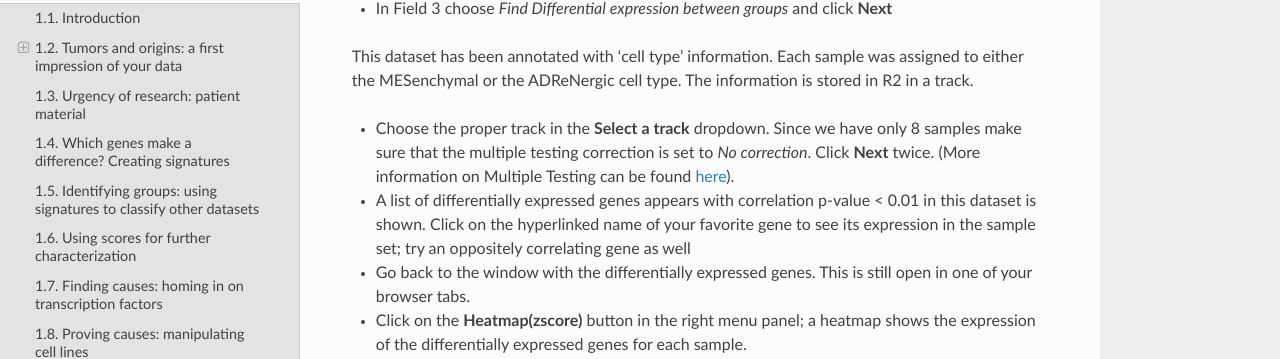
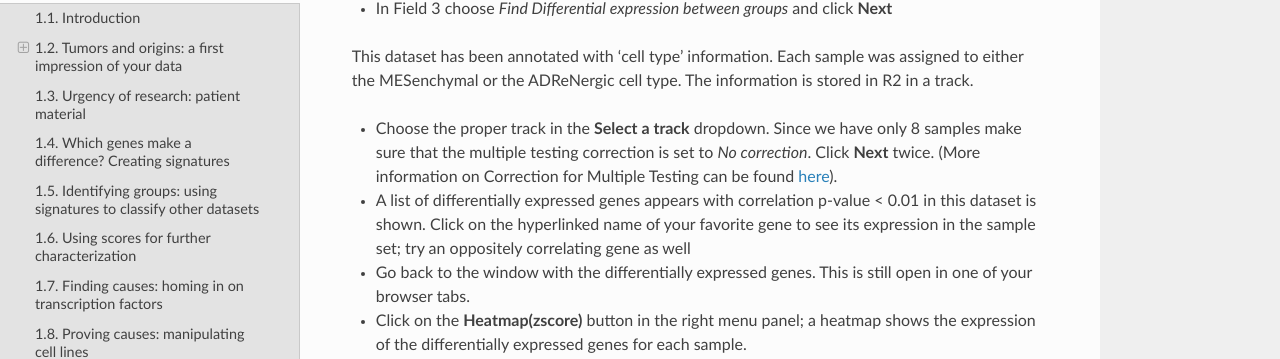
Before and after one commit to antronerds/r2-training-courses, a Sphinx documentation site: the page built from docs/Investigating_Tumor_Heterogeneity_student_version.md, in a window 1280 px wide and 900 px high, scrolled down 8398 px. Shown: the part 115-474 px from the top of the window. Built offline with Sphinx 7.4.7 and the Read the Docs theme 2.0.0, drawn with Linux system fonts in a browser that asks for light colours; pages that are not in the unit, such as notebooks, are missing from menus.

Commit message:
link correction

```diff
--- a/docs/Investigating_Tumor_Heterogeneity_student_version.md
+++ b/docs/Investigating_Tumor_Heterogeneity_student_version.md
@@ -273,7 +273,7 @@ We have identified two different types of cells that occur within the same patie
 * In Field 3 choose *Find Differential expression between groups* and click **Next**
 
 This dataset has been annotated with 'cell type' information. Each sample was assigned to either the MESenchymal or the ADReNergic cell type. The information is stored in R2 in a track.
-* Choose the proper track in the **Select a track** dropdown. Since we have only 8 samples make sure that the multiple testing correction is set to *No correction*.  Click **Next** twice. (More information on Multiple Testing can be found <a href="https://r2-tutorials.readthedocs.io/en/latest/Did_You_Know.html#multipletesting" target="_blank">here</a>).
+* Choose the proper track in the **Select a track** dropdown. Since we have only 8 samples make sure that the multiple testing correction is set to *No correction*.  Click **Next** twice. (More information on Correction for Multiple Testing can be found <a href="https://r2-tutorials.readthedocs.io/en/latest/Did_You_Know.html#multipletesting" target="_blank">here</a>).
 * A list of differentially expressed genes appears with correlation p-value < 0.01 in this dataset is shown. Click on the hyperlinked name of your favorite gene to see its expression in the sample set; try an oppositely correlating gene as well
 * Go back to the window with the differentially expressed genes. This is still open in one of your browser tabs.
 * Click on the **Heatmap(zscore)** button in the right menu panel; a heatmap shows the expression of the differentially expressed genes for each sample.
```
